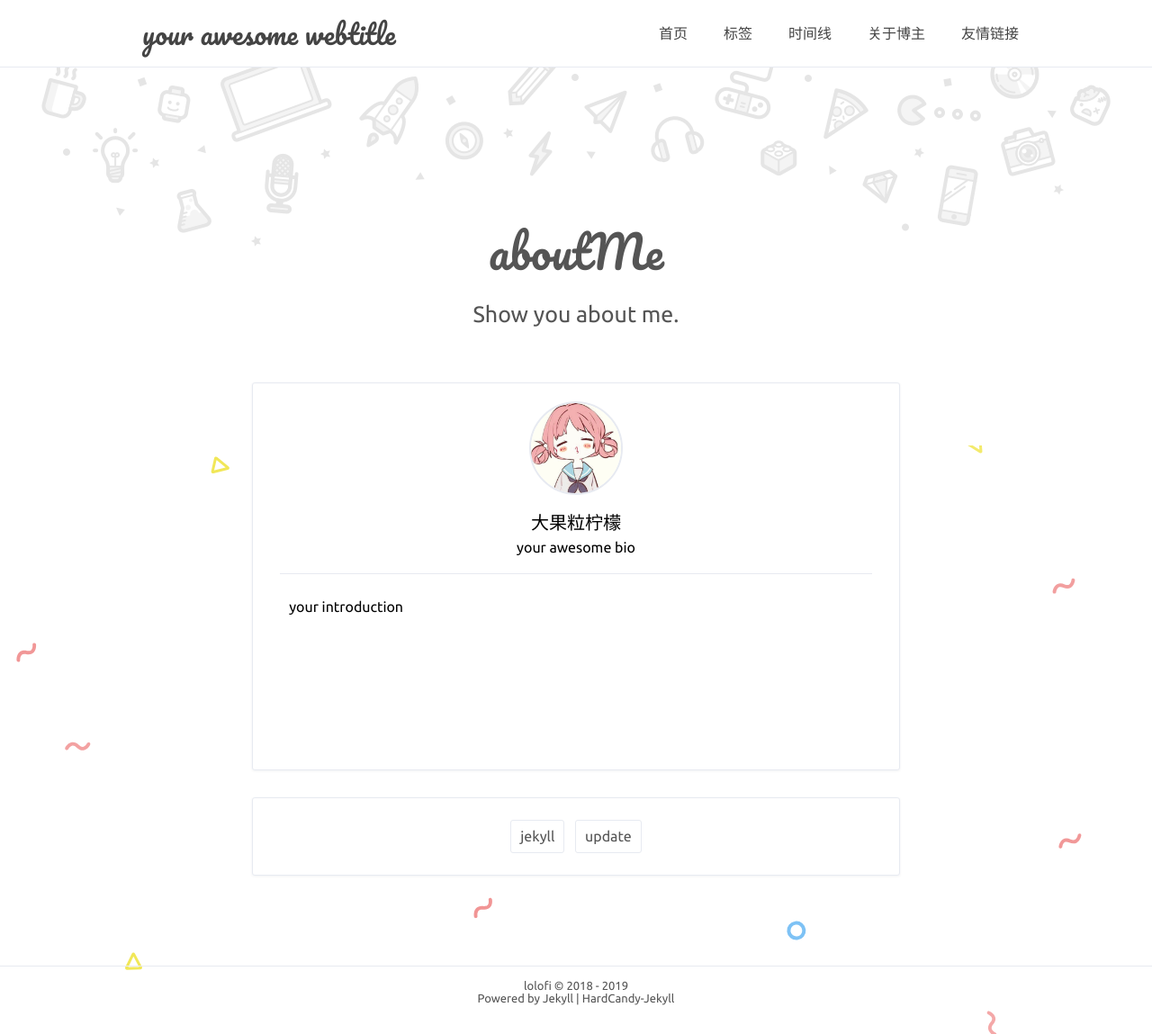
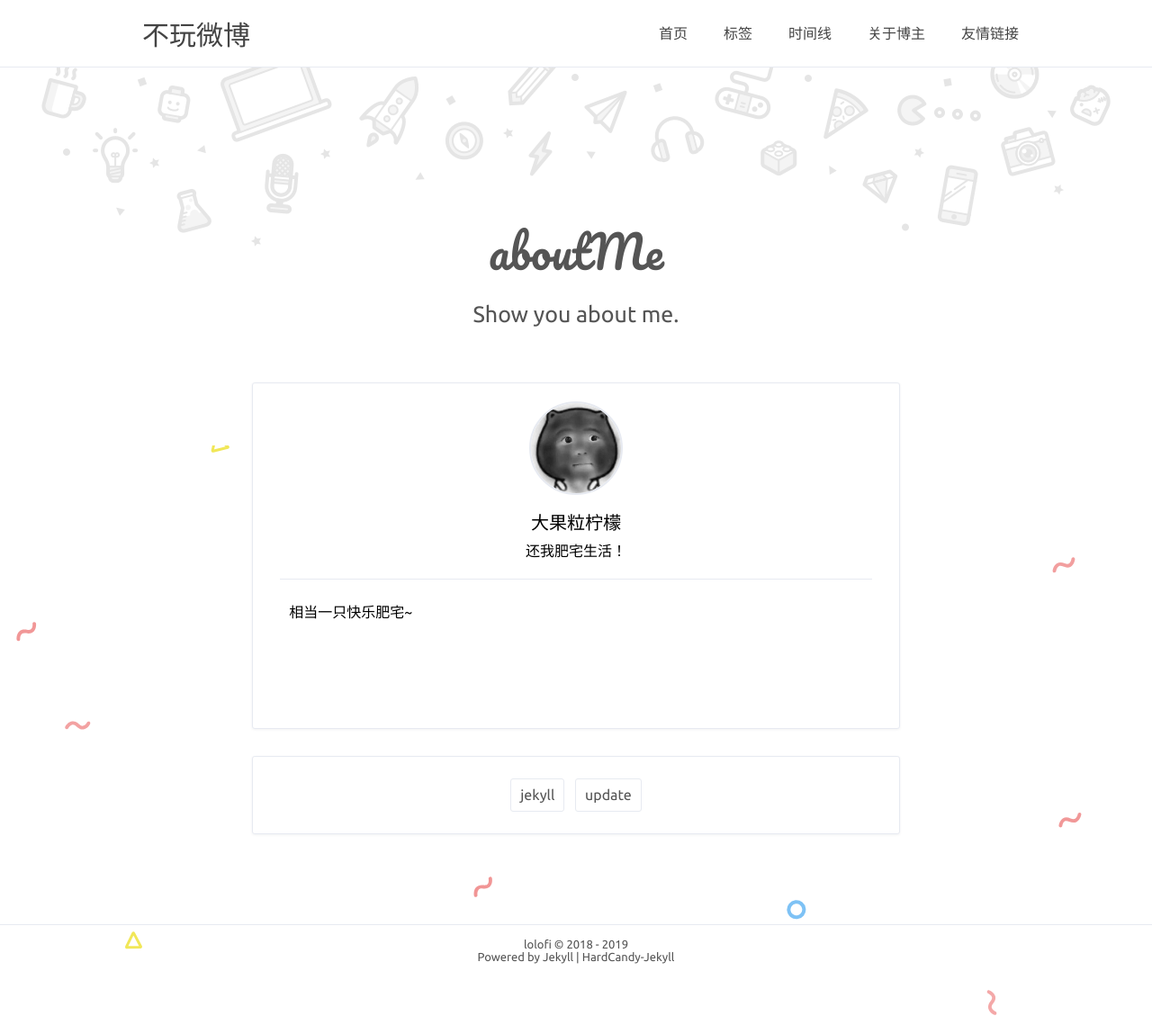
Before and after one commit to lovelovefish/lovelovefish.github.io, a Jekyll site: the page built from about.html, in a window 1280 px wide. Shown: the whole page at 90% size. Built offline with Jekyll 4.4.1, drawn with Linux system fonts in a browser that asks for light colours; comment, search, counter and statistics services are not loaded.

Commit message:
修改主页信息，添加个äï,â添加个人联系方式

```diff
--- a/_config.yml
+++ b/_config.yml
@@ -15,30 +15,30 @@ nav: # 最佳体验 六个标签 且最好每个标签不超过4中文字
 # 博主
 author: true
 name: '大果粒柠檬'
-NickName: 'your awesome nickname'
-webtitle: 'your awesome webtitle'
-bio: 'your awesome bio'
+NickName: '柠檬'
+webtitle: '不玩微博'
+bio: '还我肥宅生活！'
 about: true
-aboutyou: 'your introduction'
-portraits: '/assets/profile.jpeg' # your portraits image file path
+aboutyou: '相当一只快乐肥宅~'
+portraits: '/assets/first.png' # your portraits image file path
 
 # SNS
 SNS: true
 SNS-icon: #['Facebook', 'weibo', 'qq', 'github', 'Dribbble', 'Twitter', 'instagram', 'weixin', 'Codepen']
   mail: 'mailto:abc@gmail.com'
-  weixin: '' # 你的微信二维码存放的地址
-  qq: '' # 你的qq二维码存放的地址 or http://wpa.qq.com/msgrd?v=3&uin='你的QQ号'&site=qq&menu=yes
-  github: ''
-  Codepen: ''
-  weibo: ''
-  instagram: ''
-  Twitter: ''
-  Dribbble: ''
-  Facebook: ''
-  Google: ''
-  zhihu: ''
-  juejin: ''
-  twitch: ''
+  weixin: '/sns/wx.png' # 你的微信二维码存放的地址
+  qq: '/sns/qq.png' # 你的qq二维码存放的地址 or http://wpa.qq.com/msgrd?v=3&uin='你的QQ号'&site=qq&menu=yes
+  github: 'https://lovelovefish.github.io'
+#  Codepen: ''
+#  weibo: ''
+#  instagram: ''
+#  Twitter: ''
+#  Dribbble: ''
+#  Facebook: ''
+#  Google: ''
+#  zhihu: ''
+#  juejin: ''
+#  twitch: ''
 
 # 分页
 paginate: 2
```
Also changed, not shown: index.html (+4 -4 lines), assets/first.png (added), sns/qq.png (added), sns/wx.png (added).
